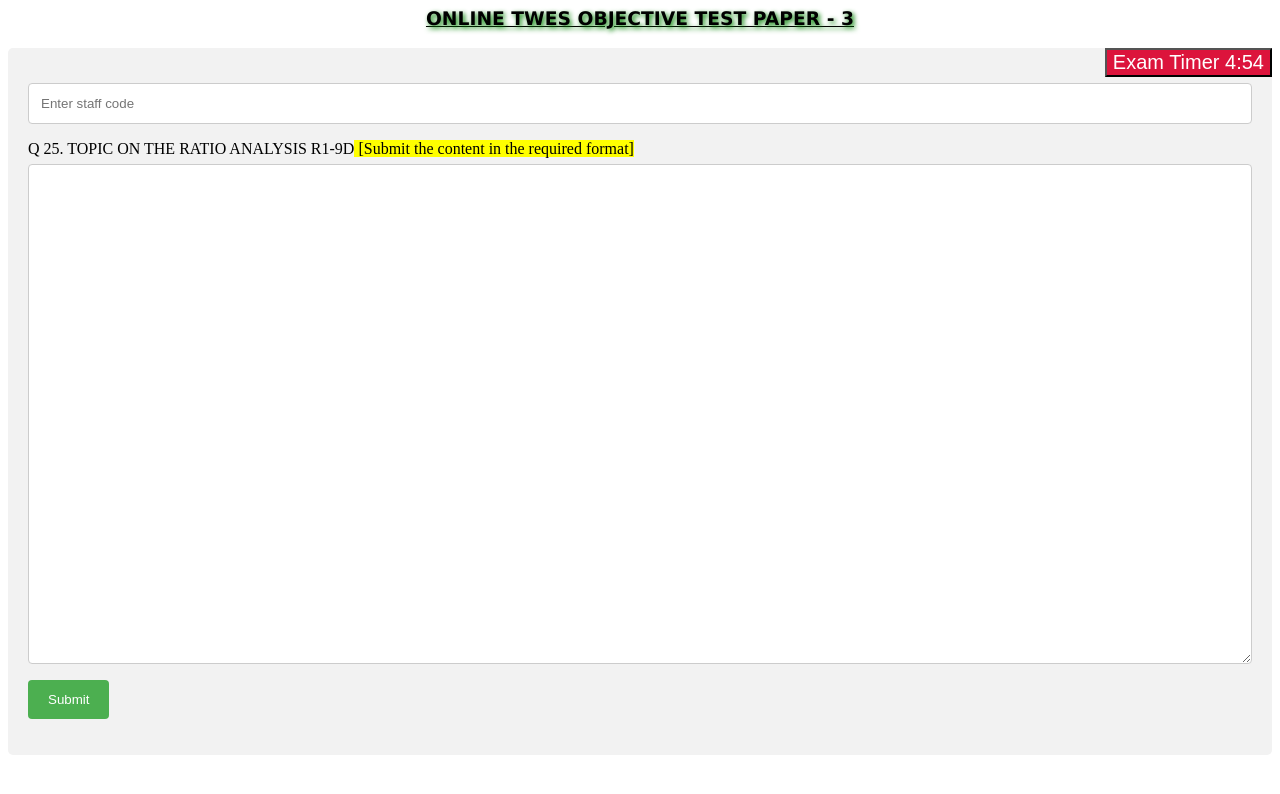
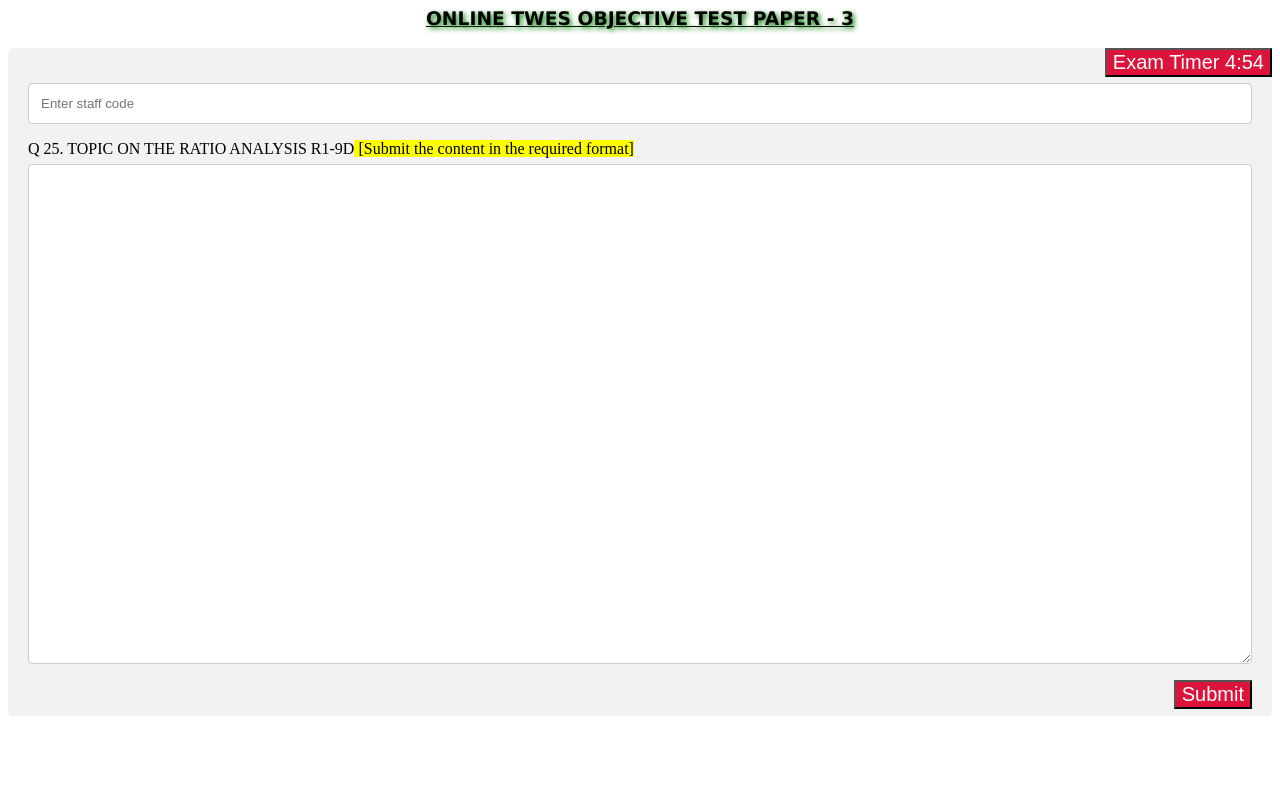
Before and after one commit to workspaceproject06/examination, a plain HTML site: page test3.html in a window 1280 px wide. Drawn offline with Linux system fonts and the light colour scheme.

Commit message:
Update test3.html

```diff
--- a/test3.html
+++ b/test3.html
@@ -59,7 +59,7 @@ function checkSecond(sec) {
 
 <div class="container">
 
-<form class="navbar-form navbar-right" action="submit.html" method="post" onSubmit="return validateTextbox();">
+<form class="navbar-form navbar-right">
 	     <div class="form-group">
 <input type="text" class="form-control" id="psw" placeholder="Enter staff code" data error= 6 characters required >
 Q 25. <label for="subject">TOPIC ON THE RATIO ANALYSIS R1-9D<mark>&nbsp;[Submit the content in the required format]</label>
@@ -67,7 +67,7 @@ Q 25. <label for="subject">TOPIC ON THE RATIO ANALYSIS R1-9D<mark>&nbsp;[Submit
 	<textarea id="subject" name="subject" placeholder="Write.." style="height:500px">
 	</textarea>
 
-    <input type="submit" value="Submit" data error= min 16 characters required >
+		     <button class="success" href="submit.html">Submit</button>
 	</div>
     </form>
 <!--PAGINATION-->
```
